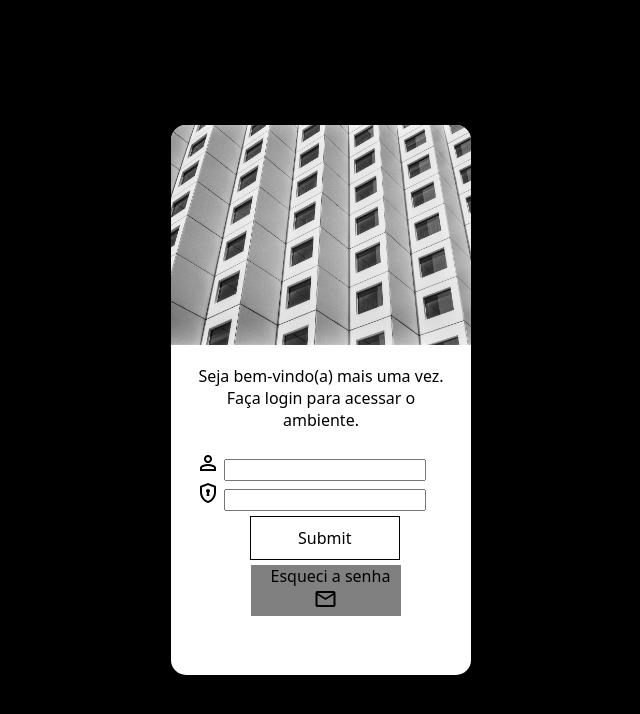
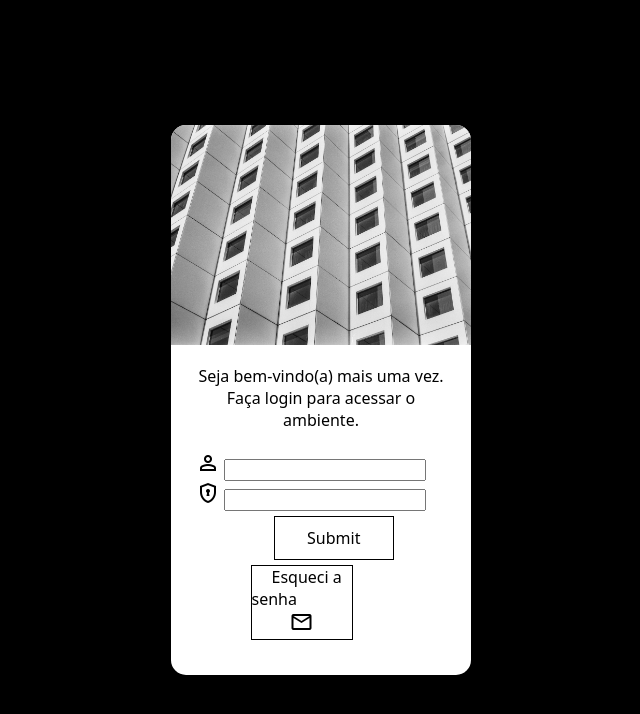
Before and after one commit to eroesy/login-projeto, a plain HTML site: page index.html in a window 1280 px wide. Shown: the whole page, without its empty margins (319-959 px from the left). Drawn offline with nearby package versions, Linux system fonts and the light colour scheme.

Commit message:
Update style.css

```diff
--- a/estilos/style.css
+++ b/estilos/style.css
@@ -55,23 +55,24 @@ form > div#campo{
 }
 
 form > input[type = submit]{
+
     display: inline-block;
     font-size: 1em;
     background-color: white;
     padding: 10px;
     border: 1px solid black;
-    width: 50%;
+    width: 120px;
 
     margin: 5px 0px;
-    margin-left: 26.25%;
+    margin-left: 34.25%;
 
 
 
 }
 form > div#botao{
-    width: 150px;
+    width: 100px;
     margin-left: 26.5%;
-    background-color: grey;
+    border: 1px solid black;
 
 
 }
```
